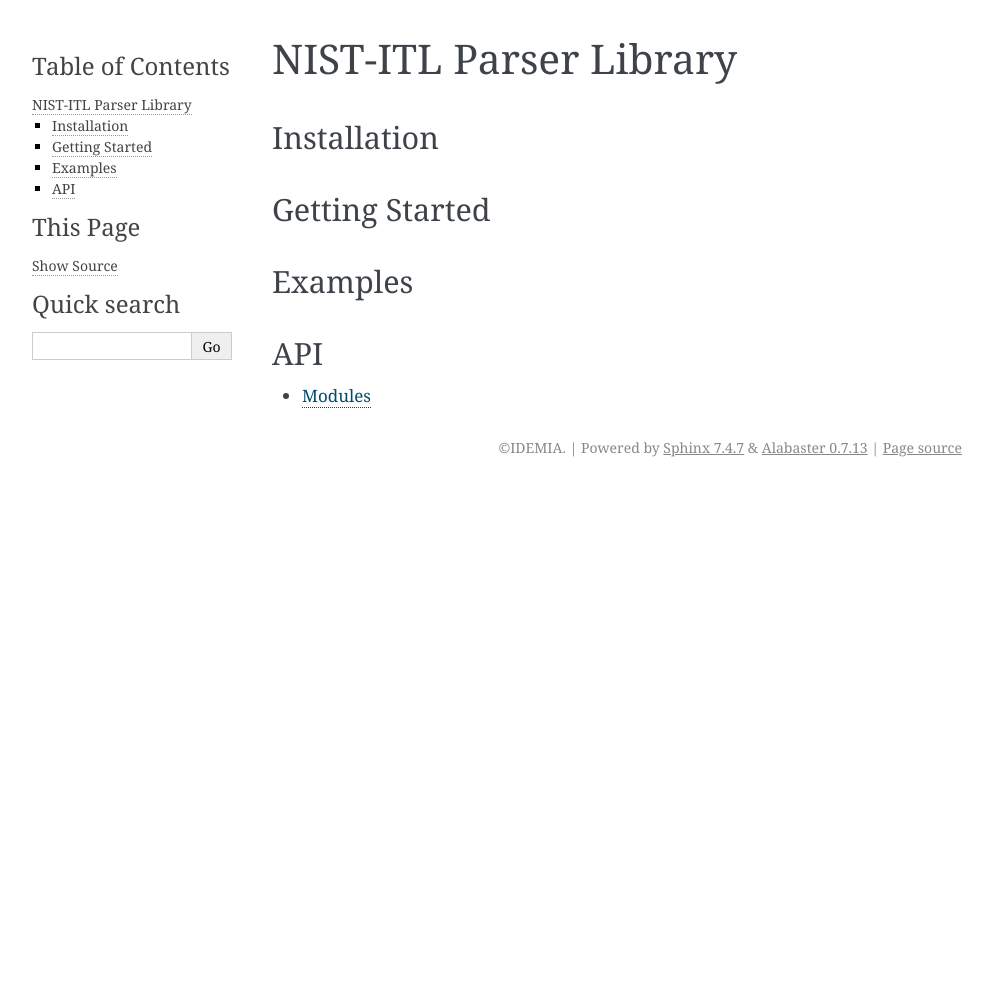
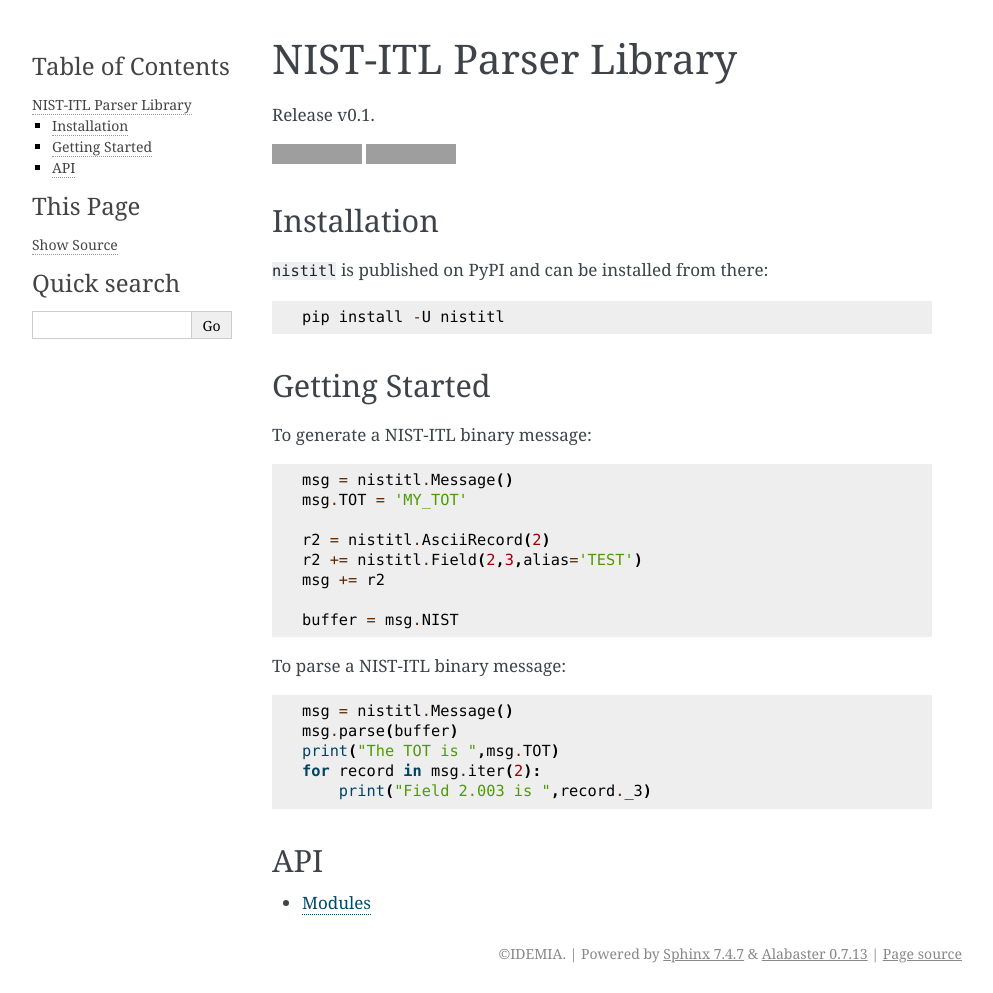
Before and after one commit to idemia/python-nistitl, a Sphinx documentation site: the page built from docs/index.rst, in a window 1280 px wide. Shown: the whole page, without its empty margins (148-1141 px from the left). Built offline with Sphinx 7.4.7, drawn with Linux system fonts in a browser that asks for light colours; before the commit the page ends 900 px from its top, so only the background shows below that; grey boxes are pictures that could not be loaded.

Commit message:
Update doc

```diff
--- a/docs/conf.py
+++ b/docs/conf.py
@@ -1,8 +1,10 @@
+
+import nistitl
 
 project = 'nistitl'
-copyright = 'IDEMIA'
-version = '0.1'
-release = '0.1'
+copyright = nistitl.__copyright__
+version = nistitl.__version__
+release = nistitl.__version__
 
 master_doc = 'index'
 
--- a/docs/index.rst
+++ b/docs/index.rst
@@ -2,14 +2,51 @@
 NIST-ITL Parser Library
 =======================
 
+Release v\ |version|.
+
+.. only:: html
+
+    .. image:: https://img.shields.io/pypi/l/nistitl.svg
+        :target: https://pypi.org/project/nistitl/
+        :alt: CeCILL-C
+
+    .. image:: https://img.shields.io/pypi/pyversions/nistitl.svg
+        :target: https://pypi.org/project/nistitl/
+        :alt: Python 3.x
+
+
 Installation
 ------------
+
+``nistitl`` is published on PyPI and can be installed from there::
+
+    pip install -U nistitl
 
 Getting Started
 ---------------
 
-Examples
---------
+To generate a NIST-ITL binary message:
+
+.. code-block:: python
+
+    msg = nistitl.Message()
+    msg.TOT = 'MY_TOT'
+
+    r2 = nistitl.AsciiRecord(2)
+    r2 += nistitl.Field(2,3,alias='TEST')
+    msg += r2
+
+    buffer = msg.NIST
+
+To parse a NIST-ITL binary message:
+
+.. code-block:: python
+
+    msg = nistitl.Message()
+    msg.parse(buffer)
+    print("The TOT is ",msg.TOT)
+    for record in msg.iter(2):
+        print("Field 2.003 is ",record._3)
 
 API
 ---
--- a/nistitl.py
+++ b/nistitl.py
@@ -5,9 +5,6 @@ nistitl
 
 This module defines classes used to parse and generate
 `NIST-ITL <http://dx.doi.org/10.6028/NIST.SP.500-290e3>`_ binary files.
-
-:copyright: Copyright 2019 by IDEMIA, see AUTHORS.
-:license: CeCILL-C, see LICENSE for details.
 
 The creation of a NIST file is done first with the creation of a message:
 
```
Also changed, not shown: .readthedocs.yaml.
